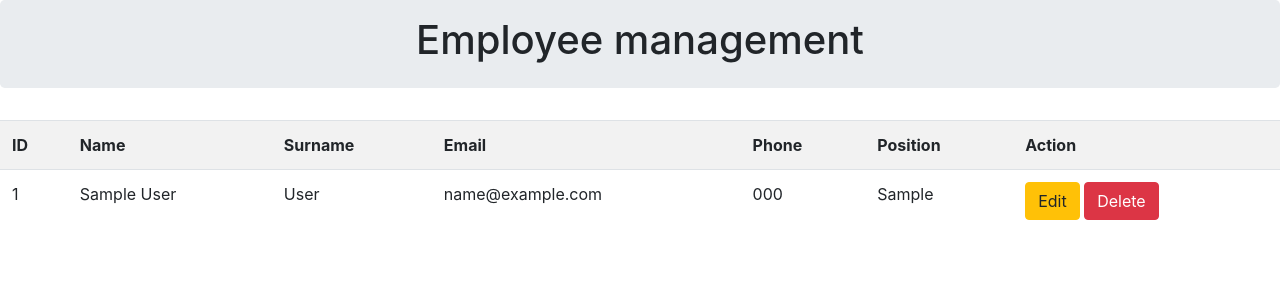
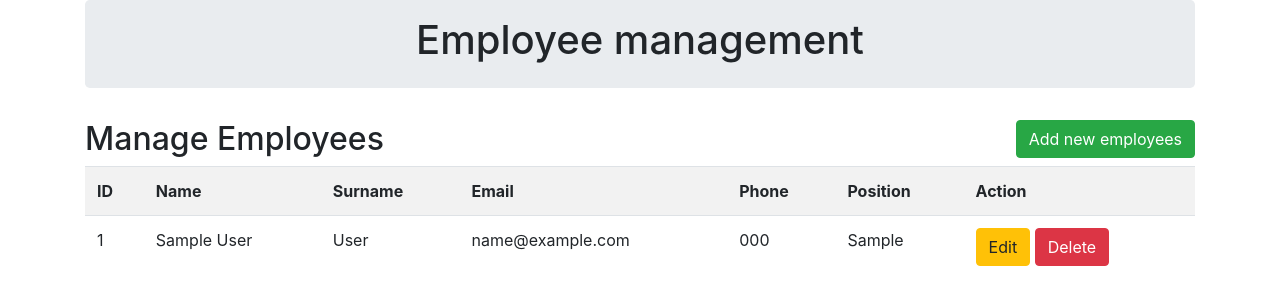
Before and after one commit to AdamWonia/employee-management-python-flask, a Flask app: page /home in a window 1280 px wide. Shown: the top 305 px of the page. Run offline with Flask 2, Linux system fonts and the light colour scheme; tables that the repository leaves empty hold one stand-in row (values such as "Sample post"); some libraries are stand-ins or nearby versions.

Commit message:
some changes in index.html, added button to add new employee

```diff
--- a/my_app/templates/index.html
+++ b/my_app/templates/index.html
@@ -3,11 +3,16 @@
 {% block title %} Home Page {% endblock %}
 
 {% block body %}
+<div class="container">
     <div class="jumbotron p-3">
         <div class="well text-center">
             <h1>Employee management</h1>
         </div>
     </div>
+
+    <h2>Manage Employees</b>
+        <a href="{{ url_for('add') }}" class="btn btn-success float-right">Add new employees</a>
+    </h2>
 
     {% with messages = get_flashed_messages() %}
         {% if messages %}
@@ -22,6 +27,7 @@
         {% endif %}
     {% endwith %}
 
+    {% if employees %}
         <table class="table table-striped table-hover">
             <tr>
                 <th>ID</th>
@@ -47,5 +53,12 @@
                 </tr>
             {% endfor %}
         </table>
-
+    {% else %}
+        <div class="jumbotron p-3">
+            <div class="well text-center">
+                <h3 style="color: red;">There are no employees in database yet</h3>
+            </div>
+        </div>
+    {% endif %}
+</div>
 {% endblock %}
```
Lines whose indentation alone changed are shown as unchanged.
